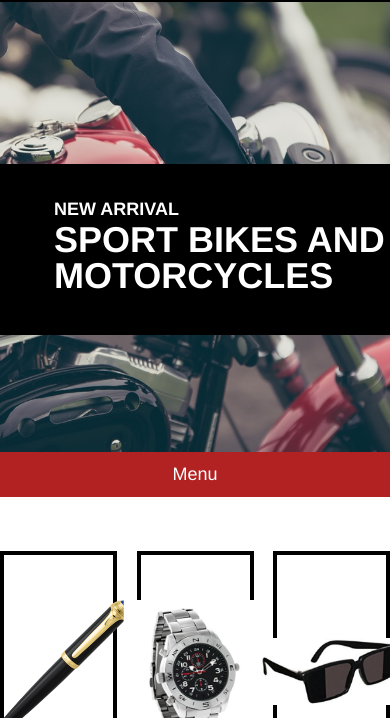
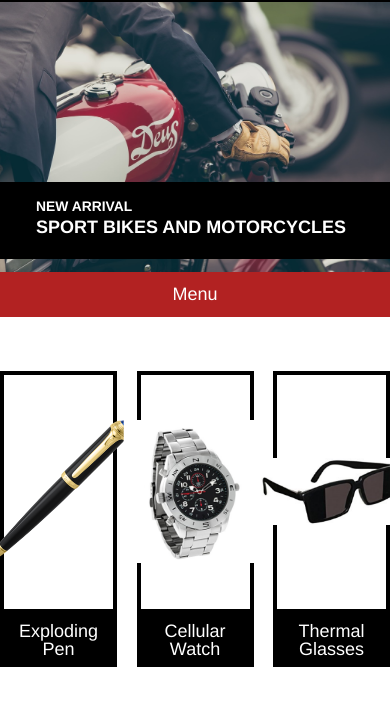
Before and after one commit to nikjiev/SecretAgentSupply, a plain HTML site: page index.html in a window 390 px wide. Shown: the part 49-767 px from the top of the page. Drawn offline with Linux system fonts and the light colour scheme.

Commit message:
Add media query for <470px width for headline and main banner

```diff
--- a/resources/css/style.css
+++ b/resources/css/style.css
@@ -54,6 +54,26 @@ h4 {
 .headline h1 {
   margin: 0.25rem 0;
   font-size: 2rem;
+}
+
+@media only screen and (max-width: 470px) {
+  .main-banner {
+    height: 15rem;
+  }
+
+  .headline {
+    width: 100%;
+    padding: 1rem 2rem;
+    top: 10rem;
+  }
+
+  .headline h4 {
+    font-size: .77rem;
+  }
+
+  .headline h1 {
+    font-size: 1rem;
+  }
 }
 
 /* Navigation Bar  */
```
